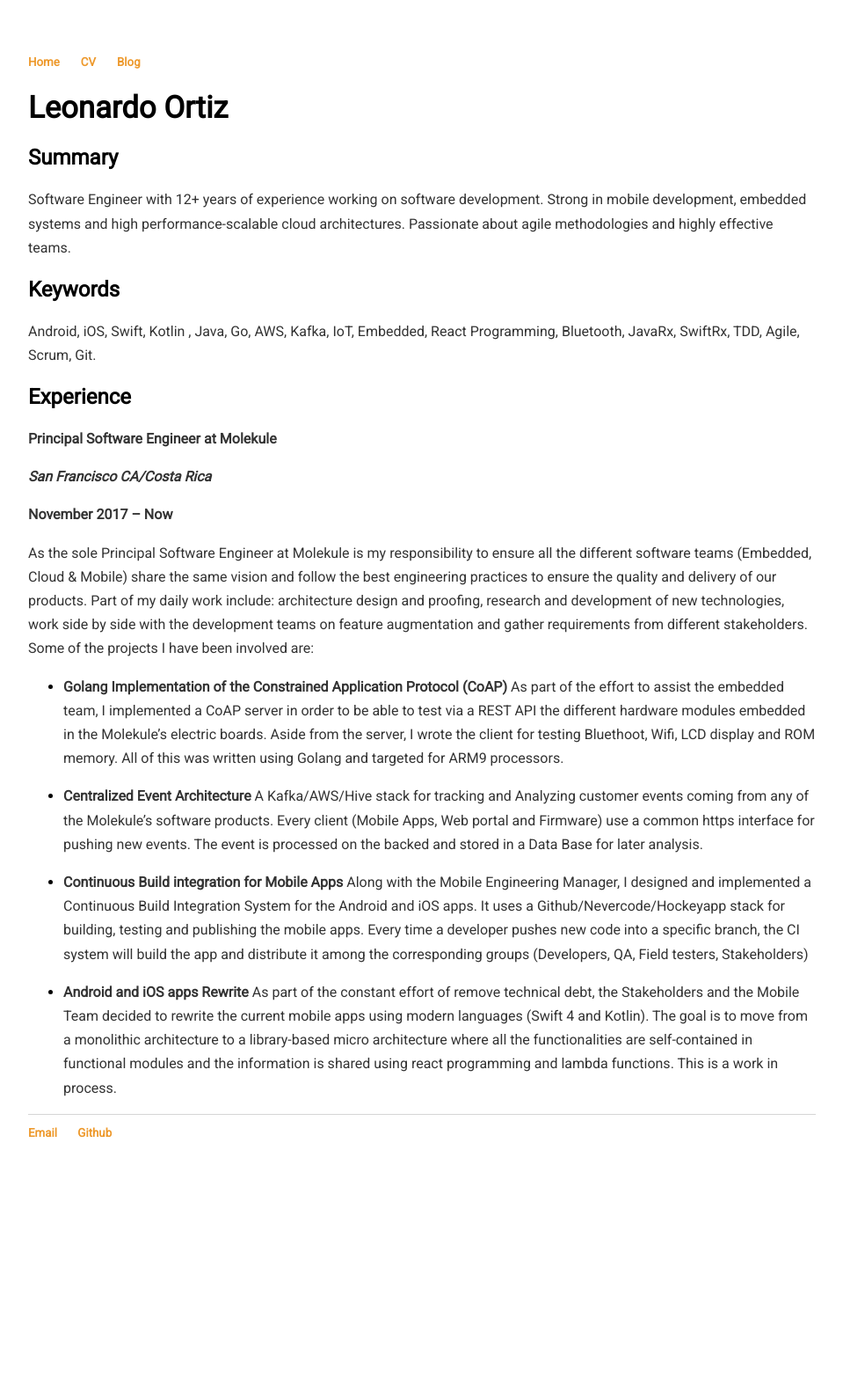
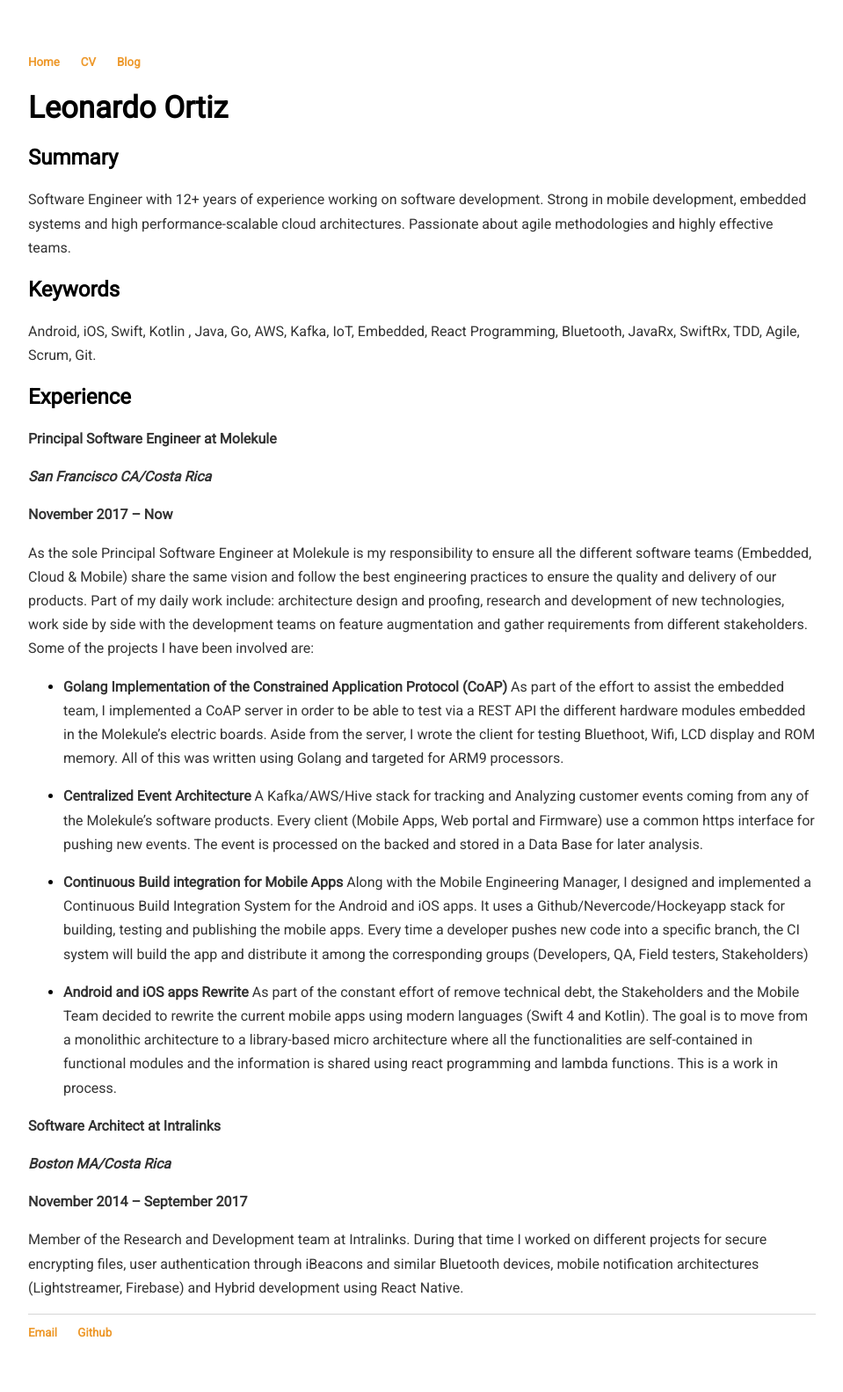
Before and after one commit to leohackerman/leohackerman.github.io, a Jekyll site: the page built from cv/cv.md, in a window 1280 px wide. Shown: the whole page at 88% size, without its empty margins (160-1119 px from the left). Built offline with Jekyll 4.4.1, drawn with Linux system fonts in a browser that asks for light colours; before the commit the page ends 1355 px from its top, so only the background shows below that.

Commit message:
Update cv.md

```diff
--- a/cv/cv.md
+++ b/cv/cv.md
@@ -30,3 +30,14 @@
 
 * __Android and iOS apps Rewrite__
 As part of the constant effort of remove technical debt, the Stakeholders and the Mobile Team decided to rewrite the current mobile apps using modern languages (Swift 4 and Kotlin). The goal is to move from a monolithic architecture to a library-based micro architecture where all the functionalities are self-contained in functional modules and the information is shared using react programming and lambda functions. This is a work in process.
+
+**Software Architect at Intralinks**
+<p/>
+___Boston MA/Costa Rica___
+<p/>
+
+__November 2014 – September 2017__
+
+<p/>
+
+Member of the Research and Development team at Intralinks. During that time I worked on different projects for secure encrypting files, user authentication through iBeacons and similar Bluetooth devices, mobile notification architectures (Lightstreamer, Firebase) and Hybrid development using React Native.
```
